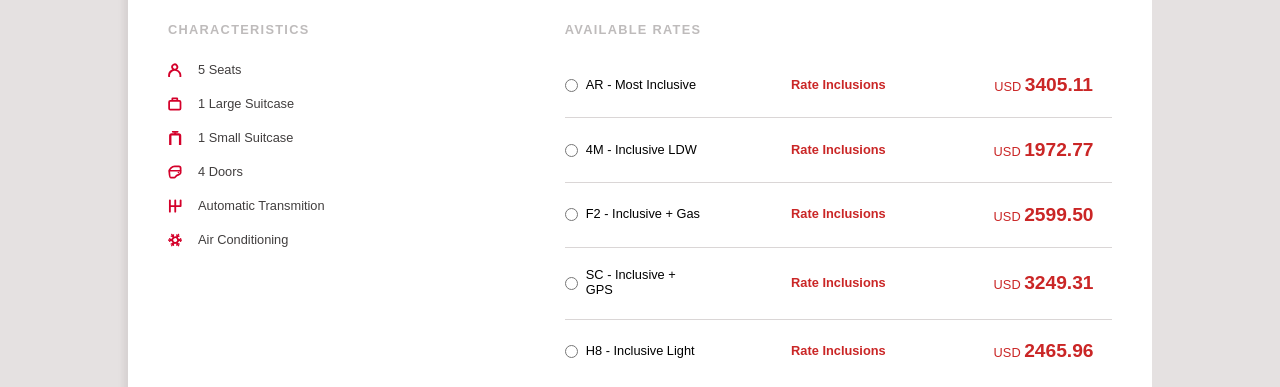
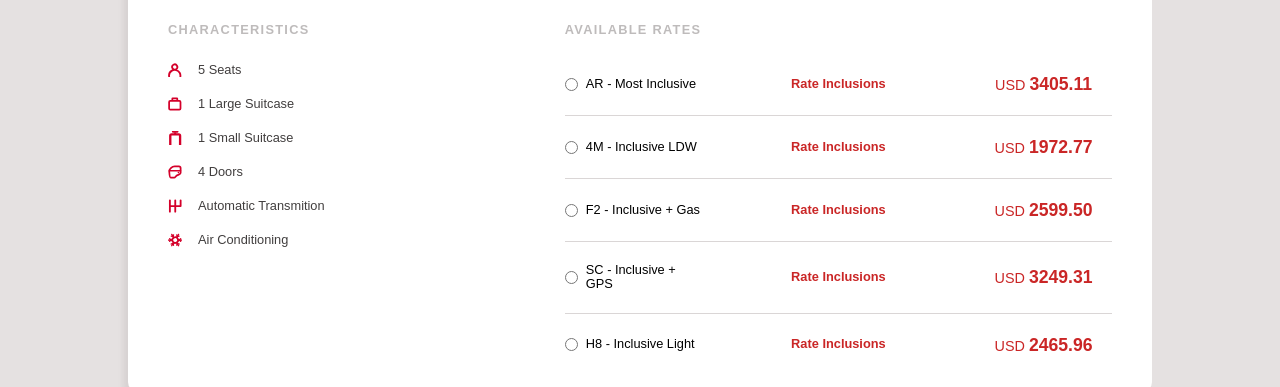
Before and after one commit to danieldamian09/ch-cart-rent, a website built with Vite: page index.html in a window 1280 px wide. Shown: the part 423-810 px from the top of the page. Built offline with nearby package versions, Linux system fonts and the light colour scheme; files whose address does not match are found by name.

```diff
--- a/index.html
+++ b/index.html
@@ -5,7 +5,7 @@
   <meta charset="UTF-8" />
   <link rel="icon" type="image/svg+xml" href="favicon.svg" />
   <meta name="viewport" content="width=device-width, initial-scale=1.0" />
-  <title>Vite App</title>
+  <title>GreenFlame</title>
   <link rel="stylesheet" href="./styles/normalize.css">
   <link rel="stylesheet" href="./styles/style.css">
   <link rel="stylesheet" href="./styles/fonts.css">
--- a/styles/style.css
+++ b/styles/style.css
@@ -189,7 +189,6 @@
 .card__aviable__options {
 	display: grid;
 	grid-template-columns: 1fr 2fr 1fr;
-	/* display: flex; */
 	width: 100%;
 	justify-content: space-between;
 	align-items: center;
@@ -298,17 +297,19 @@
 	display: flex;
 	align-items: center;
 	justify-content: space-around;
+	width: 100%;
 }
 
 .card__aviable__price p {
 	color: #ca2626;
-	font-size: 0.8rem;
+	font-size: 0.9rem;
 	margin: 0;
 	padding: 0;
 	font-weight: 500;
 }
 
 .card__aviable__price span {
+	display: inline-block;
 	font-weight: 600;
-	font-size: 1.2rem;
+	font-size: 1.1rem;
 }
```
Also changed, not shown: README.md, favicon.svg.
